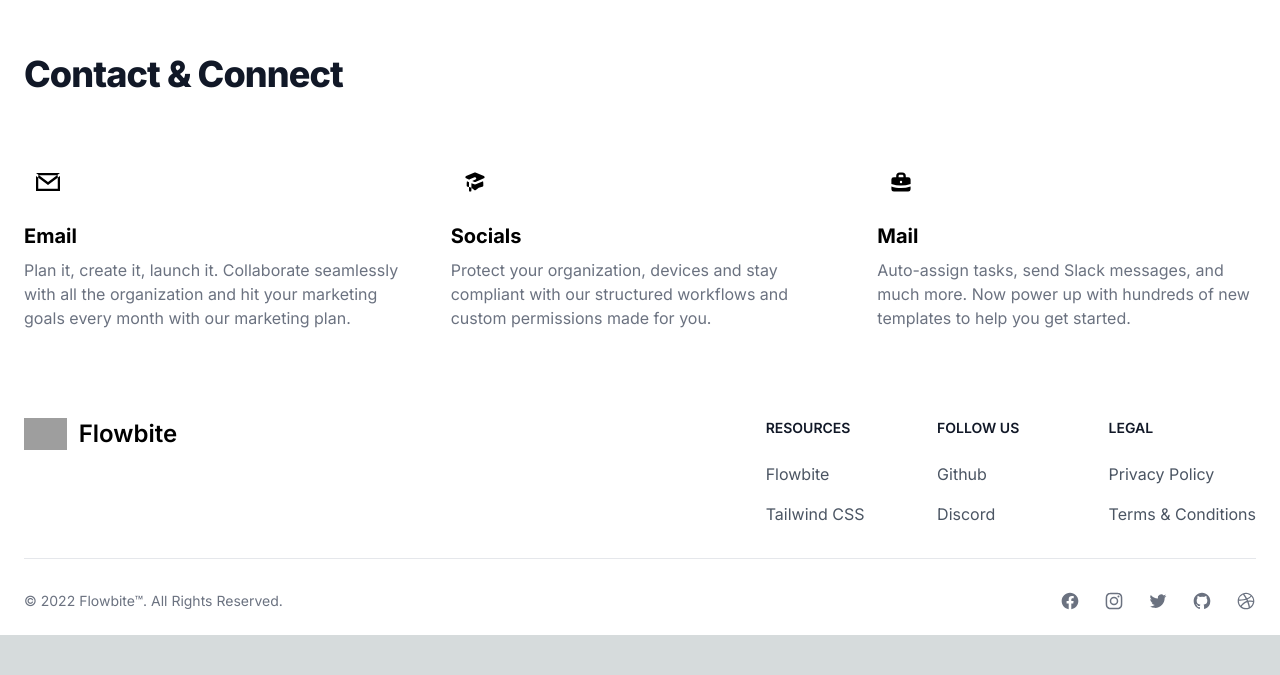
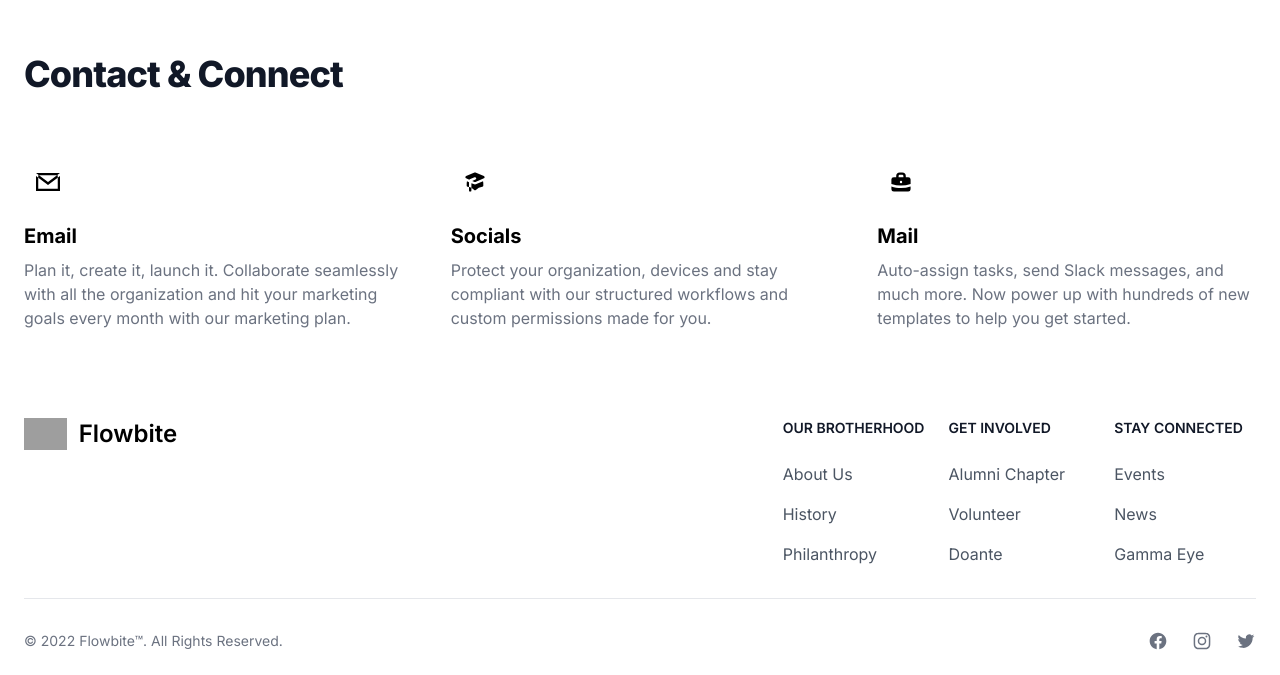
Before and after one commit to MSBivens/dsp, a Next.js app: page / in a window 1280 px wide. Shown: the part 4035-4710 px from the top of the page. Before the commit the page ends 4670 px from the top, so only its background shows below. Built offline with nearby package versions, Linux system fonts and the light colour scheme; grey boxes are pictures that could not be loaded.

Commit message:
content update

```diff
--- a/src/app/components/footer.jsx
+++ b/src/app/components/footer.jsx
@@ -18,24 +18,29 @@ export default function Footer() {
           <div class="grid grid-cols-2 gap-8 sm:gap-6 sm:grid-cols-3">
             <div>
               <h2 class="mb-6 text-sm font-semibold text-gray-900 uppercase dark:text-white">
-                Resources
+                Our Brotherhood
               </h2>
               <ul class="text-gray-600 dark:text-gray-400">
                 <li class="mb-4">
                   <a href="https://flowbite.com" class="hover:underline">
-                    Flowbite
+                    About Us
+                  </a>
+                </li>
+                <li class="mb-4">
+                  <a href="https://flowbite.com" class="hover:underline">
+                    History
                   </a>
                 </li>
                 <li>
                   <a href="https://tailwindcss.com/" class="hover:underline">
-                    Tailwind CSS
+                    Philanthropy
                   </a>
                 </li>
               </ul>
             </div>
             <div>
               <h2 class="mb-6 text-sm font-semibold text-gray-900 uppercase dark:text-white">
-                Follow us
+                Get Involved
               </h2>
               <ul class="text-gray-600 dark:text-gray-400">
                 <li class="mb-4">
@@ -43,7 +48,15 @@ export default function Footer() {
                     href="https://github.com/themesberg/flowbite"
                     class="hover:underline "
                   >
-                    Github
+                    Alumni Chapter
+                  </a>
+                </li>
+                <li class="mb-4">
+                  <a
+                    href="https://github.com/themesberg/flowbite"
+                    class="hover:underline "
+                  >
+                    Volunteer
                   </a>
                 </li>
                 <li>
@@ -51,24 +64,29 @@ export default function Footer() {
                     href="https://discord.gg/4eeurUVvTy"
                     class="hover:underline"
                   >
-                    Discord
+                    Doante
                   </a>
                 </li>
               </ul>
             </div>
             <div>
               <h2 class="mb-6 text-sm font-semibold text-gray-900 uppercase dark:text-white">
-                Legal
+                Stay Connected
               </h2>
               <ul class="text-gray-600 dark:text-gray-400">
                 <li class="mb-4">
                   <a href="#" class="hover:underline">
-                    Privacy Policy
+                    Events
+                  </a>
+                </li>
+                <li class="mb-4">
+                  <a href="#" class="hover:underline">
+                    News
                   </a>
                 </li>
                 <li>
                   <a href="#" class="hover:underline">
-                    Terms &amp; Conditions
+                    Gamma Eye
                   </a>
                 </li>
               </ul>
@@ -132,40 +150,6 @@ export default function Footer() {
                 <path d="M8.29 20.251c7.547 0 11.675-6.253 11.675-11.675 0-.178 0-.355-.012-.53A8.348 8.348 0 0022 5.92a8.19 8.19 0 01-2.357.646 4.118 4.118 0 001.804-2.27 8.224 8.224 0 01-2.605.996 4.107 4.107 0 00-6.993 3.743 11.65 11.65 0 01-8.457-4.287 4.106 4.106 0 001.27 5.477A4.072 4.072 0 012.8 9.713v.052a4.105 4.105 0 003.292 4.022 4.095 4.095 0 01-1.853.07 4.108 4.108 0 003.834 2.85A8.233 8.233 0 012 18.407a11.616 11.616 0 006.29 1.84" />
               </svg>
             </a>
-            <a
-              href="#"
-              class="text-gray-500 hover:text-gray-900 dark:hover:text-white"
-            >
-              <svg
-                class="w-5 h-5"
-                fill="currentColor"
-                viewBox="0 0 24 24"
-                aria-hidden="true"
-              >
-                <path
-                  fill-rule="evenodd"
-                  d="M12 2C6.477 2 2 6.484 2 12.017c0 4.425 2.865 8.18 6.839 9.504.5.092.682-.217.682-.483 0-.237-.008-.868-.013-1.703-2.782.605-3.369-1.343-3.369-1.343-.454-1.158-1.11-1.466-1.11-1.466-.908-.62.069-.608.069-.608 1.003.07 1.531 1.032 1.531 1.032.892 1.53 2.341 1.088 2.91.832.092-.647.35-1.088.636-1.338-2.22-.253-4.555-1.113-4.555-4.951 0-1.093.39-1.988 1.029-2.688-.103-.253-.446-1.272.098-2.65 0 0 .84-.27 2.75 1.026A9.564 9.564 0 0112 6.844c.85.004 1.705.115 2.504.337 1.909-1.296 2.747-1.027 2.747-1.027.546 1.379.202 2.398.1 2.651.64.7 1.028 1.595 1.028 2.688 0 3.848-2.339 4.695-4.566 4.943.359.309.678.92.678 1.855 0 1.338-.012 2.419-.012 2.747 0 .268.18.58.688.482A10.019 10.019 0 0022 12.017C22 6.484 17.522 2 12 2z"
-                  clip-rule="evenodd"
-                />
-              </svg>
-            </a>
-            <a
-              href="#"
-              class="text-gray-500 hover:text-gray-900 dark:hover:text-white"
-            >
-              <svg
-                class="w-5 h-5"
-                fill="currentColor"
-                viewBox="0 0 24 24"
-                aria-hidden="true"
-              >
-                <path
-                  fill-rule="evenodd"
-                  d="M12 2C6.48 2 2 6.48 2 12s4.48 10 10 10c5.51 0 10-4.48 10-10S17.51 2 12 2zm6.605 4.61a8.502 8.502 0 011.93 5.314c-.281-.054-3.101-.629-5.943-.271-.065-.141-.12-.293-.184-.445a25.416 25.416 0 00-.564-1.236c3.145-1.28 4.577-3.124 4.761-3.362zM12 3.475c2.17 0 4.154.813 5.662 2.148-.152.216-1.443 1.941-4.48 3.08-1.399-2.57-2.95-4.675-3.189-5A8.687 8.687 0 0112 3.475zm-3.633.803a53.896 53.896 0 013.167 4.935c-3.992 1.063-7.517 1.04-7.896 1.04a8.581 8.581 0 014.729-5.975zM3.453 12.01v-.26c.37.01 4.512.065 8.775-1.215.25.477.477.965.694 1.453-.109.033-.228.065-.336.098-4.404 1.42-6.747 5.303-6.942 5.629a8.522 8.522 0 01-2.19-5.705zM12 20.547a8.482 8.482 0 01-5.239-1.8c.152-.315 1.888-3.656 6.703-5.337.022-.01.033-.01.054-.022a35.318 35.318 0 011.823 6.475 8.4 8.4 0 01-3.341.684zm4.761-1.465c-.086-.52-.542-3.015-1.659-6.084 2.679-.423 5.022.271 5.314.369a8.468 8.468 0 01-3.655 5.715z"
-                  clip-rule="evenodd"
-                />
-              </svg>
-            </a>
           </div>
         </div>
       </div>
```
